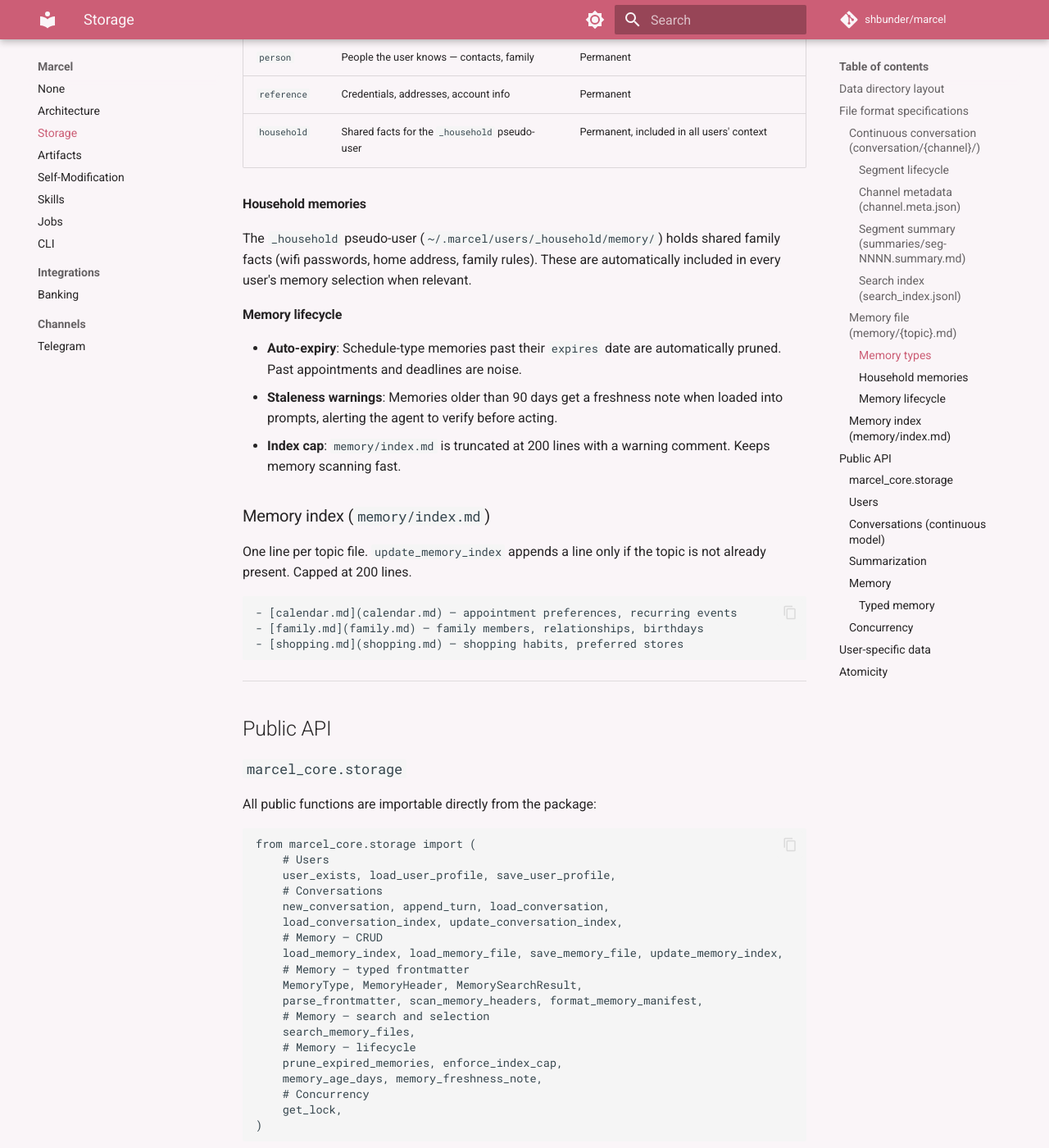
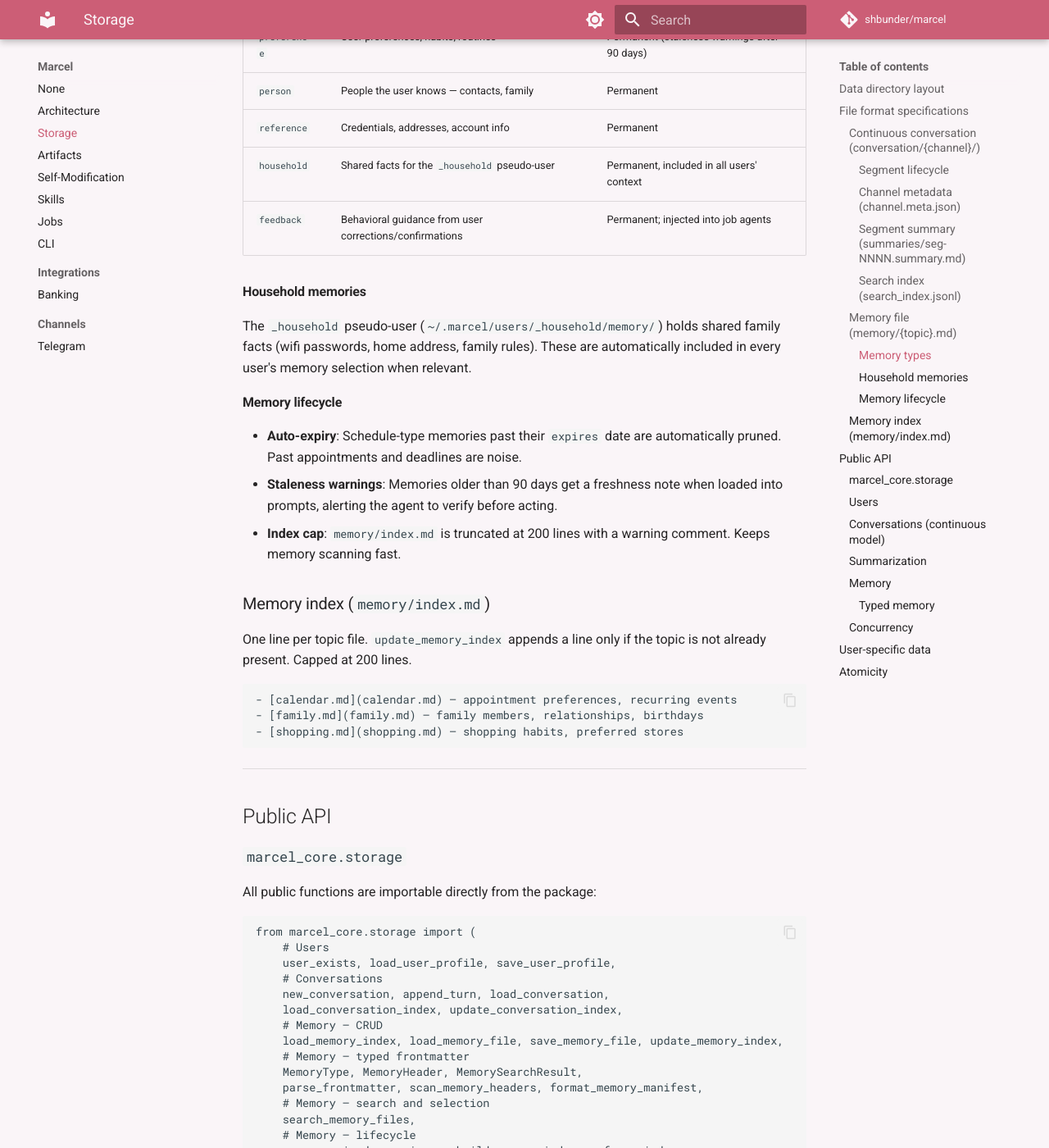
Before and after one commit to shbunder/marcel, an MkDocs documentation site: the page built from docs/storage.md, in a window 1280 px wide and 1400 px high, scrolled down 4143 px. Shown: the whole window at 82% size. Built offline with MkDocs 1.6.1 and Material for MkDocs 9.7.7, drawn with Linux system fonts in a browser that asks for light colours; comment, search, counter and statistics services are not loaded; some of the changed text lies outside the part shown.

Commit message:
✅ [ISSUE-058] closed: memory labels, feedback type, save_memory, job injection, consolidation
Co-Authored-By: Claude Opus 4.6 (1M context) <noreply@anthropic.com>

````diff
--- a/docs/storage.md
+++ b/docs/storage.md
@@ -168,7 +168,7 @@ Frontmatter fields:
 |-------|----------|-------------|
 | `name` | yes | Short identifier (snake_case) |
 | `description` | recommended | One-line summary — used for relevance selection |
-| `type` | yes | One of: `schedule`, `preference`, `person`, `reference`, `household` |
+| `type` | yes | One of: `schedule`, `preference`, `person`, `reference`, `household`, `feedback` |
 | `expires` | schedule only | ISO date (`YYYY-MM-DD`) — memory auto-deleted after this date |
 | `confidence` | no | `told` (user stated), `observed`, or `inferred` |
 
@@ -183,6 +183,7 @@ Files without frontmatter still work — they're treated as untyped memories.
 | `person` | People the user knows — contacts, family | Permanent |
 | `reference` | Credentials, addresses, account info | Permanent |
 | `household` | Shared facts for the `_household` pseudo-user | Permanent, included in all users' context |
+| `feedback` | Behavioral guidance from user corrections/confirmations | Permanent; injected into job agents |
 
 #### Household memories
 
@@ -366,6 +367,12 @@ Deletes schedule-type memories whose `expires` date has passed.  Returns
 list of pruned filenames.
 
 ```python
+def rebuild_memory_index(slug: str) -> None
+```
+Rebuilds `memory/index.md` from actual files on disk — removes entries for
+deleted files, adds entries for new ones.
+
+```python
 def enforce_index_cap(slug: str, max_lines=200) -> bool
 ```
 Truncates `memory/index.md` at `max_lines`, appending a warning comment.
````
Also changed, not shown: other parts of docs/storage.md (+2 -2 lines), project/issues/closed/ISSUE-058-memory-learning-feedback.md (renamed from project/issues/wip/ISSUE-058-memory-learning-feedback.md, +5 -1 lines).
